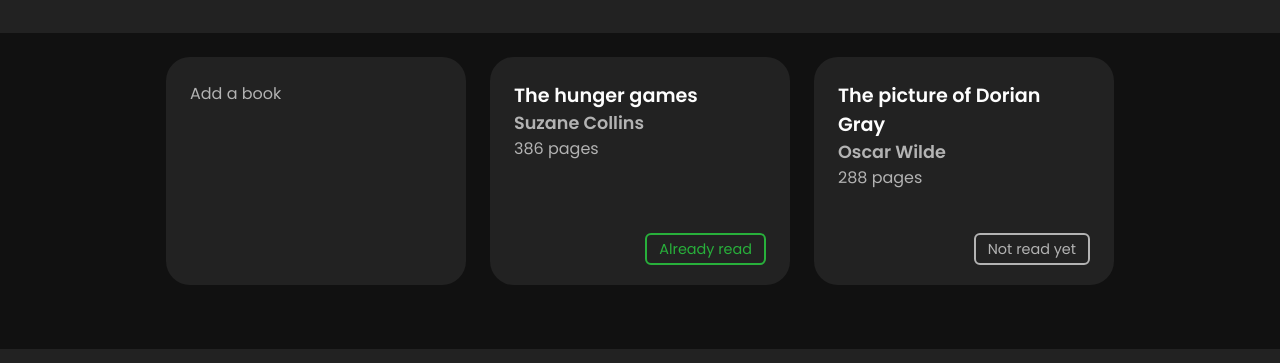
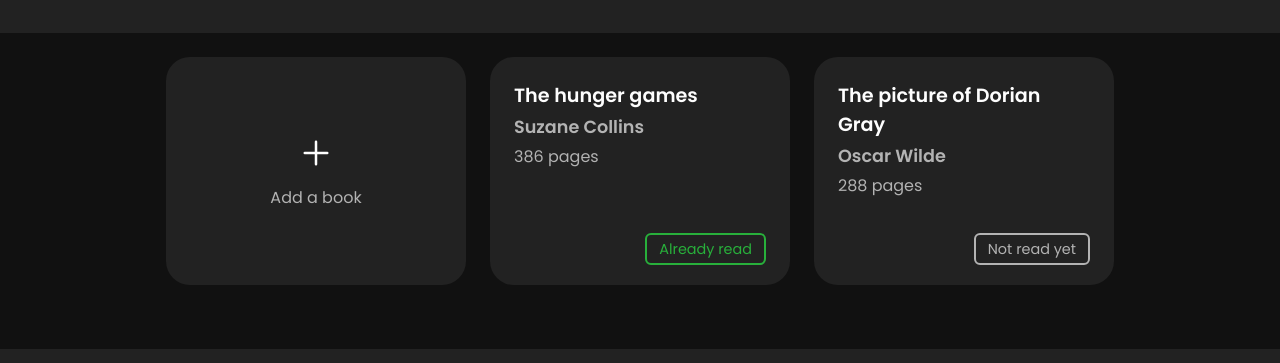
Before and after one commit to f-Rodeh/library, a plain HTML site: page index.html in a window 1280 px wide. Shown: the part 339-702 px from the top of the page. Drawn offline with nearby package versions, Linux system fonts and the light colour scheme.

Commit message:
Style new book card

```diff
--- a/index.html
+++ b/index.html
@@ -14,7 +14,10 @@
       <h1 class="main-logo">myLibrary[ ]</h1>
     </header>
     <main>
-      <div class="card new">Add a book</div>
+      <div class="card new">
+        <ion-icon name="add-outline"></ion-icon>
+        <span>Add a book</span>
+      </div>
       <div class="card">
         <h1>The hunger games</h1>
         <h2>Suzane Collins</h2>
--- a/style.css
+++ b/style.css
@@ -47,6 +47,14 @@ main {
 
   display: grid;
   grid-template-rows: auto auto 1fr auto;
+  gap: 4px;
+}
+
+.card.new {
+  grid-template-rows: repeat(2, min-content);
+  justify-items: center;
+  align-content: center;
+  gap: 12px;
 }
 
 .read-status {
```
